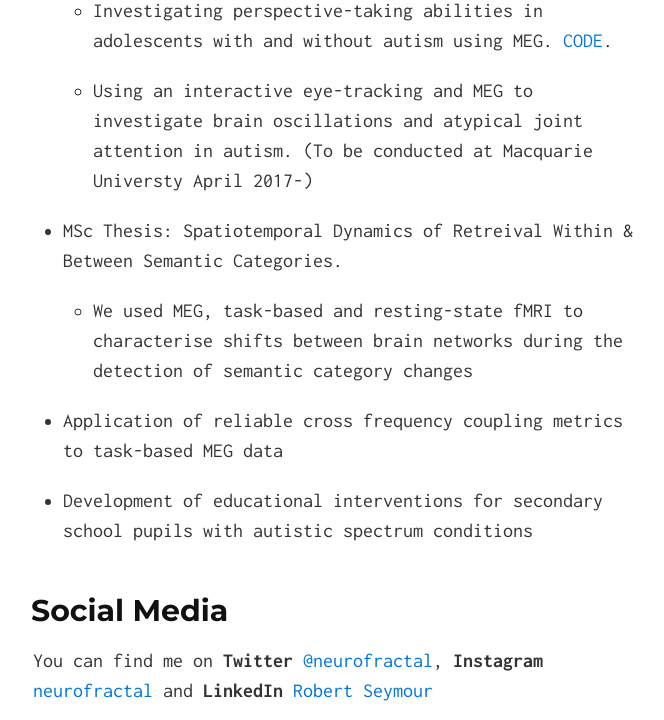
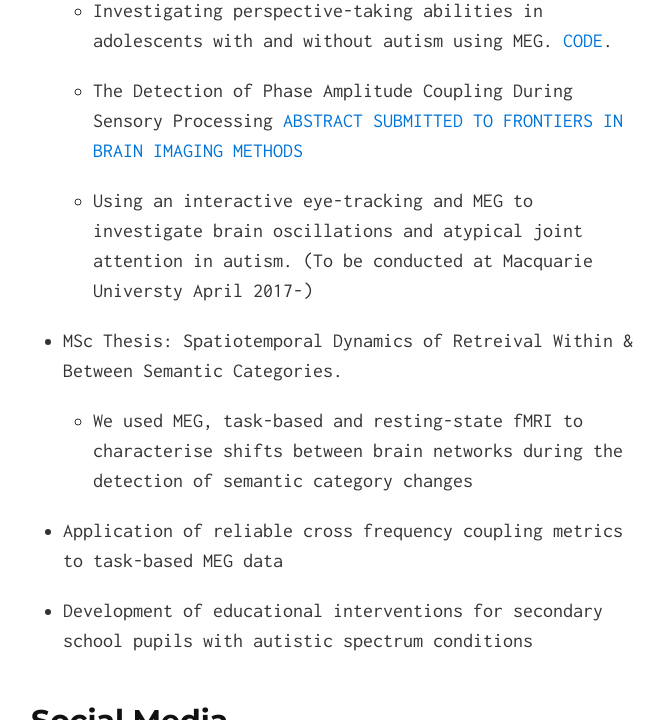
Before and after one commit to neurofractal/neurofractal.github.io, a Jekyll site: the page built from index.md, in a window 1280 px wide and 900 px high, scrolled down 1384 px, cut to the strip 180-900 px from the top of the window. Shown: the whole strip, without its empty margins (307-971 px from the left). Built offline with Jekyll 4.4.1, drawn with Linux system fonts in a browser that asks for light colours; our own code applies the rules of GitHub Pages for plain Markdown files; comment, search, counter and statistics services are not loaded.

Commit message:
Frontiers Link

```diff
--- a/index.md
+++ b/index.md
@@ -20,6 +20,8 @@ I am also an advocate of [open science](https://elifesciences.org/content/5/e168
   ![Imgur](http://i.imgur.com/t0JpLFp.png)
 
   * Investigating perspective-taking abilities in adolescents with and without autism using MEG. [CODE](https://github.com/neurofractal/Perspective-Taking-MEG-Analysis).
+
+  * The Detection of Phase Amplitude Coupling During Sensory Processing [ABSTRACT SUBMITTED TO FRONTIERS IN BRAIN IMAGING METHODS](https://www.dropbox.com/s/znvdysgifw0a255/frontiers_PAC_FINAL.docx?dl=0)
 
   * Using an interactive eye-tracking and MEG to investigate brain oscillations and atypical joint attention in autism. (To be conducted at Macquarie Universty April 2017-)
 
```
